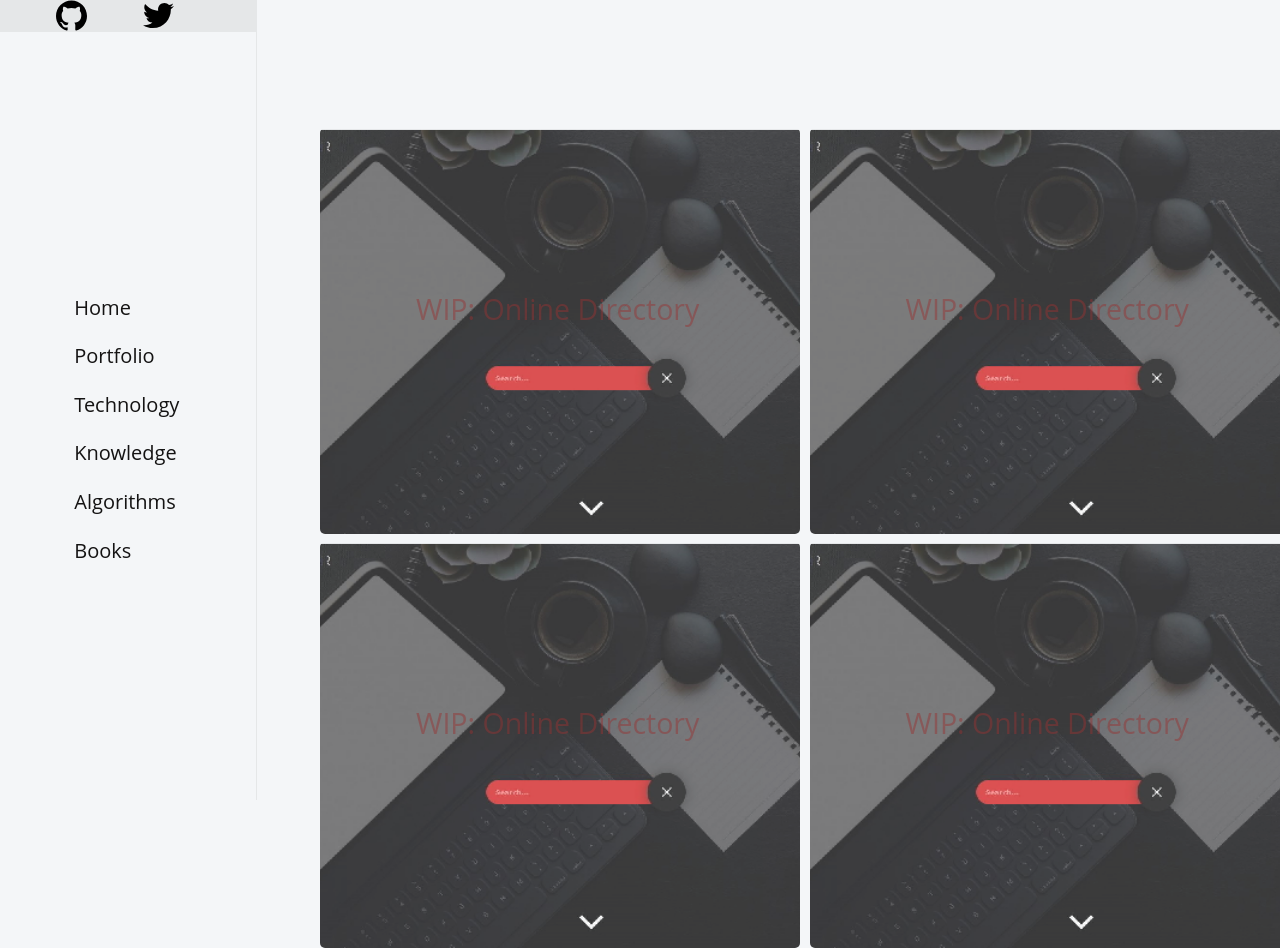
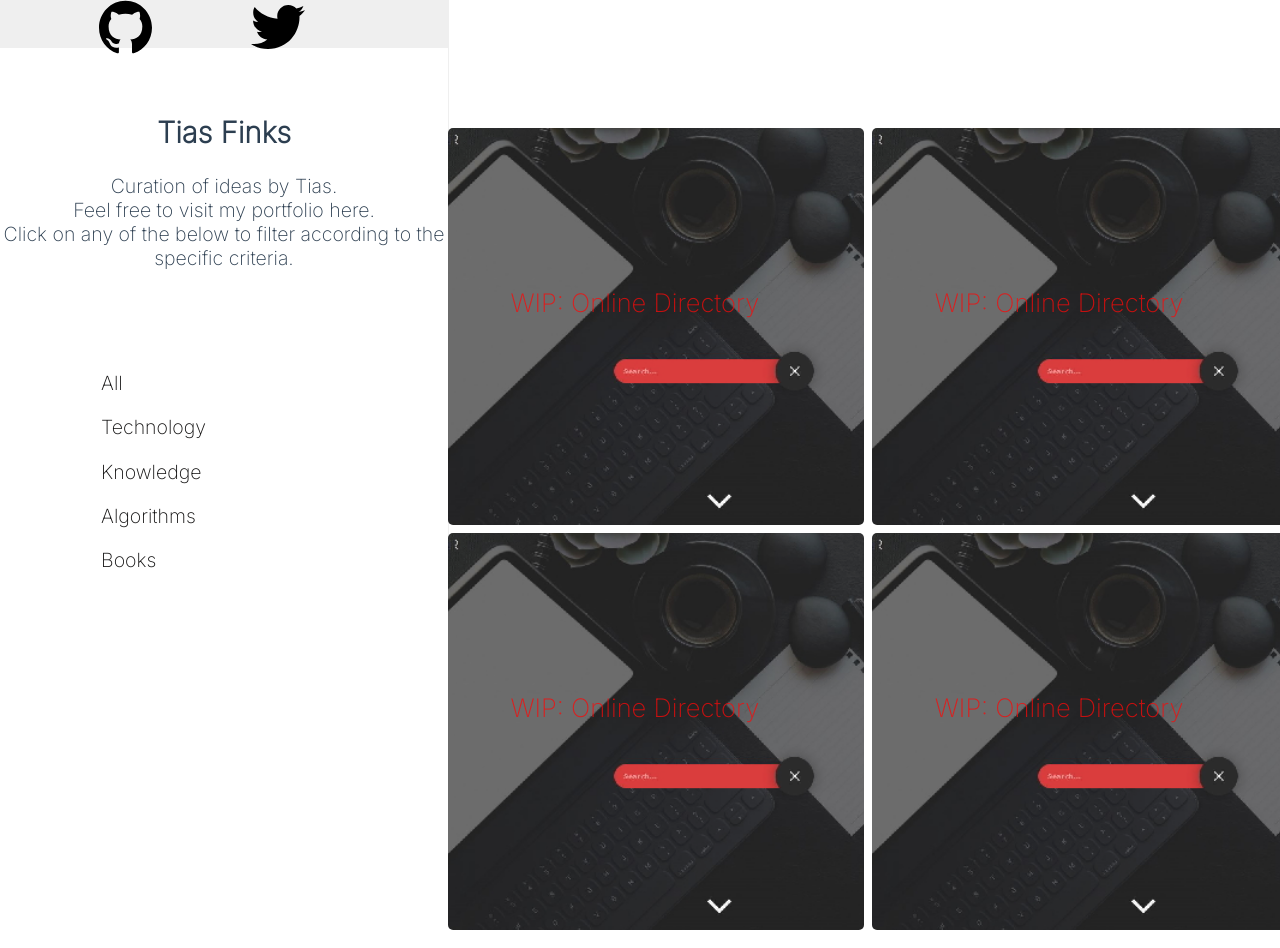
Before and after one commit to tiasmt/TiasDev, a Vue app: page /Portfolio in a window 1280 px wide. Built offline with nearby package versions, Linux system fonts and the light colour scheme.

Commit message:
Updated navbar and included summary

```diff
--- a/public/index.html
+++ b/public/index.html
@@ -4,6 +4,8 @@
     <meta charset="utf-8">
     <meta http-equiv="X-UA-Compatible" content="IE=edge">
     <meta name="viewport" content="width=device-width,initial-scale=1.0">
+    <link rel="preconnect" href="https://fonts.gstatic.com">
+<link href="https://fonts.googleapis.com/css2?family=Inter:wght@200&display=swap" rel="stylesheet">
     <link rel="icon" href="<%= BASE_URL %>favicon.ico">
     <title><%= htmlWebpackPlugin.options.title %></title>
   </head>
--- a/src/App.vue
+++ b/src/App.vue
@@ -17,14 +17,13 @@ body {
 }
 
 html {
-  // font-family: 'Montserrat';
-  font-family: "Open Sans", Helvetica, arial, sans-serif;
+  font-family: "Inter", sans-serif;
   font-weight: 500;
   font-size: 30px;
   text-rendering: optimizeLegibility;
   scroll-behavior: smooth;
   color: #2c3e50;
-  background-color: #f4f6f8;
+  background-color: transparent;
 }
 
 .content {
--- a/src/components/navbar.vue
+++ b/src/components/navbar.vue
@@ -8,28 +8,28 @@
         ><img src="../assets/icons/twitter.svg" alt="Kiwi standing on oval"
       /></a>
     </div>
+    <div class="overview">
+      <h1>Tias Finks</h1>
+      Curation of ideas by Tias. <br>
+      Feel free to visit my portfolio here. <br>
+      Click on any of the below to filter according to the specific criteria.
+
+    </div>
     <ul>
       <li>
-        <router-link class="home" to="/">Home</router-link>
+        <router-link class="home" to="/">All</router-link>
       </li>
       <li>
-        <router-link class="portfolio" to="/portfolio">Portfolio</router-link>
+        <a class="technology">Technology</a>
       </li>
       <li>
-        <router-link class="technology" to="/technology"
-          >Technology</router-link
-        >
+        <a class="knowledge">Knowledge</a>
       </li>
       <li>
-        <router-link class="knowledge" to="/knowledge">Knowledge</router-link>
+        <a class="algorithms">Algorithms</a>
       </li>
       <li>
-        <router-link class="algorithms" to="/algorithms"
-          >Algorithms</router-link
-        >
-      </li>
-      <li>
-        <router-link class="books" to="/books">Books</router-link>
+        <a class="books">Books</a>
       </li>
     </ul>
   </nav>
@@ -43,14 +43,14 @@ export default {};
 .navbar {
   position: fixed;
   height: 100vh;
-  width: 20%;
+  width: 35%;
   border-right: 1px solid rgba(104, 104, 104, 0.1);
-  font-size: 20px;
+  font-size: 65%;
 }
 ul {
   list-style-type: none;
   position: relative;
-  top: 30%;
+  top: 10%;
   left: 10%;
 }
 
@@ -66,14 +66,16 @@ a:visited {
 
 a {
   text-decoration: none;
-  transition: 0.1s;
+  transition: 0.5s;
+  cursor: pointer;
+  color: rgb(20, 19, 19);
 }
 
 li a::before {
   height: 0px;
-  -webkit-transition: all 250ms;
-  transition: all 250ms;
-  margin-top: 4px;
+  -webkit-transition: all 300ms;
+  transition: all 300ms;
+  margin-top: 3px;
   margin-right: 4%;
   float: left;
   content: " ";
@@ -102,10 +104,11 @@ li a:hover::before {
   width: 2px;
   height: 18px;
   content: " ";
+  margin-left: 3%;
 }
 
 li {
-  margin-top: 10%;
+  margin-top: 5%;
 }
 
 img {
@@ -115,6 +118,11 @@ img {
 
 .icons {
   background-color: rgba(104, 104, 104, 0.1);
-  height: 4%;
-}</style
->>
+  height: 6%;
+}
+
+.overview {
+  margin-top: 15%;
+  text-align: center;
+}
+</style>
--- a/src/router/index.js
+++ b/src/router/index.js
@@ -2,10 +2,6 @@ import Vue from "vue";
 import VueRouter from "vue-router";
 import Home from "../views/Home.vue";
 import Portfolio from "../views/Portfolio.vue";
-import Technology from "../views/Technology.vue";
-import Books from "../views/Books.vue";
-import Knowledge from "../views/Knowledge.vue";
-import Algorithms from "../views/Algorithms.vue";
 
 Vue.use(VueRouter);
 
@@ -19,26 +15,6 @@ const routes = [
     path: "/Portfolio",
     name: "Portfolio",
     component: Portfolio
-  },
-  {
-    path: "/Technology",
-    name: "Technology",
-    component: Technology
-  },
-  {
-    path: "/Books",
-    name: "Books",
-    component: Books
-  },
-  {
-    path: "/Knowledge",
-    name: "Knowledge",
-    component: Knowledge
-  },
-  {
-    path: "/Algorithms",
-    name: "Algorithms",
-    component: Algorithms
   }
   // {
   //   path: "/about",
--- a/src/views/Algorithms.vue
+++ /dev/null
@@ -1,15 +0,0 @@
-<template>
-  <navbar></navbar>
-</template>
-
-<script>
-import navbar from "./../components/navbar";
-export default {
-  name: "Home",
-  components: {
-    navbar
-  }
-};
-</script>
-
-<style></style>
--- a/src/views/Books.vue
+++ /dev/null
@@ -1,15 +0,0 @@
-<template>
-  <navbar></navbar>
-</template>
-
-<script>
-import navbar from "./../components/navbar";
-export default {
-  name: "Home",
-  components: {
-    navbar
-  }
-};
-</script>
-
-<style></style>
--- a/src/views/Home.vue
+++ b/src/views/Home.vue
@@ -74,7 +74,7 @@ export default {
     height: 35px;
     outline: none;
     border: none;
-    background: rgba(180, 180, 180, 0.123);
+    background: rgba(180, 180, 180, 0.172);
     padding: 0 80px 0 20px;
     border-radius: 20px;
     font-size: 15px;
--- a/src/views/Knowledge.vue
+++ /dev/null
@@ -1,15 +0,0 @@
-<template>
-  <navbar></navbar>
-</template>
-
-<script>
-import navbar from "./../components/navbar";
-export default {
-  name: "Home",
-  components: {
-    navbar
-  }
-};
-</script>
-
-<style></style>
--- a/src/views/Portfolio.vue
+++ b/src/views/Portfolio.vue
@@ -38,7 +38,7 @@ export default {
   grid-template-columns: 50% 50%;
   grid-gap: 1% 1%;
   margin-top: 10%;
-  margin-left: 25%;
+  margin-left: 35%;
 }
 
 .grid-item {
@@ -49,27 +49,27 @@ export default {
 .grid-item img {
   border-radius: 5px;
   min-height: 300px;
-  opacity: 0.8;
+  opacity: 0.9;
   transition: transform 0.5s, opacity 0.5s;
   transform: scale(1.2);
   &:hover {
-    opacity: 0.9;
+    opacity: 1.0;
     transform: scale(1.1);
     cursor: pointer;
   }
 }
 
 .grid-item:hover .portfolio-item-text {
-  color: #973434;
+  color: #f80b0bc1;
 }
 
 .portfolio-item-text {
-  color: #97343478;
+  color: #f80b0bc1;
   z-index: 999;
   position: relative;
   width: 100%;
   top: 40%;
-  left: 20%;
-  font-size: 95%;
+  left: 15%;
+  font-size: 85%;
 }
 </style>
--- a/src/views/Technology.vue
+++ /dev/null
@@ -1,14 +0,0 @@
-<template>
-  <navbar></navbar>
-</template>
-
-<script>
-import navbar from "./../components/navbar";
-export default {
-  components: {
-    navbar
-  }
-};
-</script>
-
-<style></style>
```
Also changed, not shown: 1 other file (tests, documents, lock files or other folders).
